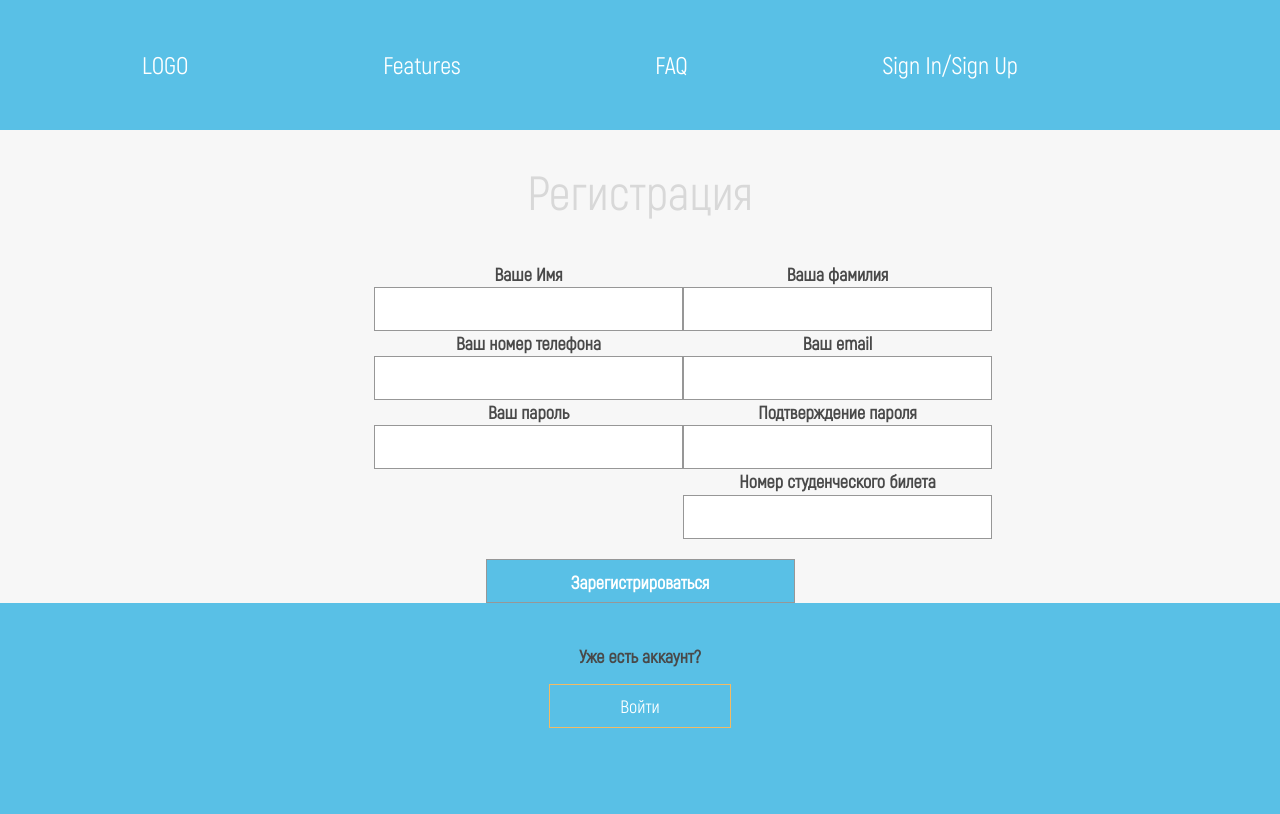
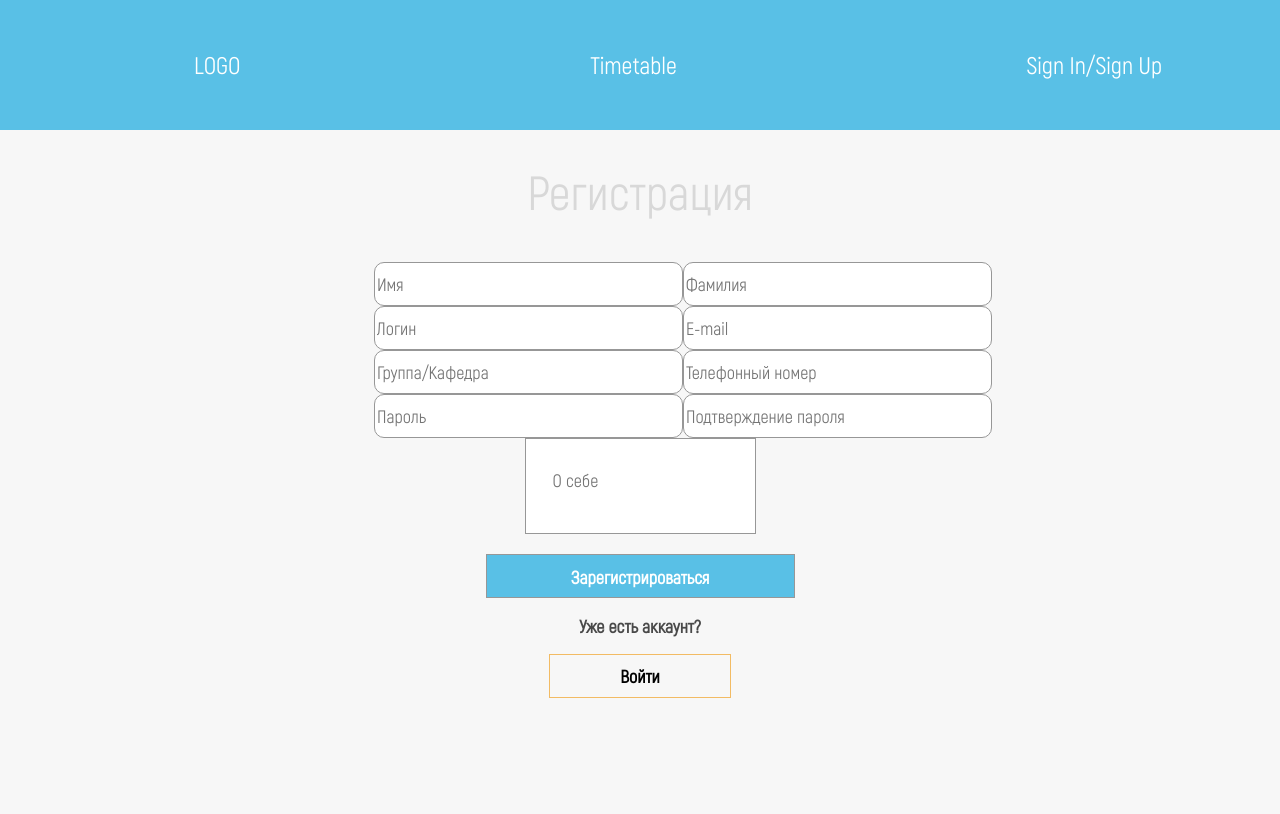
Before and after one commit to DevelopMIREACommunity/messenger_site, a PHP site: page /pages/register.html in a window 1280 px wide. After the commit the page ends 698 px from the top, so only its background shows below. Run offline with PHP 8.4, Linux system fonts and the light colour scheme; style sheets or scripts are compiled from the project's sources.

Commit message:
Переделанная страница регистрации + небольшие переделки

```diff
--- a/src/pages/messenger.html
+++ b/src/pages/messenger.html
@@ -30,10 +30,7 @@
                   <a href="#">LOGO</a>
                 </li>
                 <li class="menu__item">
-                  <a href="#">Features</a>
-                </li>
-                <li class="menu__item">
-                  <a href="#">FAQ</a>
+                  <a href="#">Timetable</a>
                 </li>
                 <li class="menu__item">
                   <a href="#">Sign In/Sign Up</a>
--- a/src/pages/register.html
+++ b/src/pages/register.html
@@ -29,10 +29,7 @@
                   <a href="#">LOGO</a>
                 </li>
                 <li class="menu__item">
-                  <a href="#">Features</a>
-                </li>
-                <li class="menu__item">
-                  <a href="#">FAQ</a>
+                  <a href="#">Timetable</a>
                 </li>
                 <li class="menu__item">
                   <a href="#">Sign In/Sign Up</a>
@@ -50,36 +47,44 @@
                 <div class="register__form-leftright">
                   <ul class="register__form-left">
                     <li>
-                      <p><strong>Ваше Имя</strong></p>
-                      <input id="register__form__item" type="text" class="register__form__item" name="name">
+                      <!-- <p><strong>Ваше Имя</strong></p> -->
+                      <input id="register__form__item" type="text" class="register__form__item" name="firstName" placeholder="Имя">
                     </li>
                     <li>
-                      <p><strong>Ваш номер телефона</strong></p>
-                      <input id="register__form__item" type="tel" class="register__form__item" name="phone">
+                      <!-- <p><strong>Номер студенческого билета</strong></p> -->
+                      <input id="register__form__item" type="text" class="register__form__item" name="login" placeholder="Логин">
                     </li>
                     <li>
-                      <p><strong>Ваш пароль</strong></p>
-                      <input id="register__form__item" type="password" class="register__form__item" name="password">
+                      <!-- <p><strong>Ваш пароль</strong></p> -->
+                      <input id="register__form__item" type="password" class="register__form__item" name="class" placeholder="Группа/Кафедра">
+                    </li>
+                    <li>
+                      <!-- <p><strong>Ваш пароль</strong></p> -->
+                      <input id="register__form__item" type="password" class="register__form__item" name="password" placeholder="Пароль">
                     </li>
                   </ul>
                   <ul class="register__form-right">
                     <li>
-                      <p><strong>Ваша фамилия</strong></p>
-                      <input id="register__form__item" type="text" class="register__form__item" name="lastname">
+                      <!-- <p><strong>Ваша фамилия</strong></p> -->
+                      <input id="register__form__item" type="text" class="register__form__item" name="lastName" placeholder="Фамилия">
                     </li>
                     <li>
-                      <p><strong>Ваш email</strong></p>
-                      <input id="register__form__item" type="email" class="register__form__item" name="email">
+                      <!-- <p><strong>Ваш email</strong></p> -->
+                      <input id="register__form__item" type="email" class="register__form__item" name="mail" placeholder="E-mail">
                     </li>
                     <li>
-                      <p><strong>Подтверждение пароля</strong></p>
-                      <input id="register__form__item" type="password" class="register__form__item" name="password_2">
+                      <!-- <p><strong>Ваш номер телефона</strong></p> -->
+                      <input id="register__form__item" type="tel" class="register__form__item" name="phone" placeholder="Телефонный номер">
                     </li>
                     <li>
-                      <p><strong>Номер студенческого билета</strong></p>
-                      <input id="register__form__item" type="text" class="register__form__item" name="student_number">
+                      <!-- <p><strong>Подтверждение пароля</strong></p> -->
+                      <input id="register__form__item" type="password" class="register__form__item" name="password_2" placeholder="Подтверждение пароля">
                     </li>
                   </ul>
+                </div>
+                <div class="register__form__textarea">
+                  <!-- <p><strong>О себе</strong></p> -->
+                  <textarea class="register__form__textarea__about" name="aboutMe" placeholder="О себе"></textarea>
                 </div>
                 <div class="register__form__submit">
                   <input id="register__form__sub" type="submit" name="enter" class="register__form__sub" value="Зарегистрироваться">
--- a/src/styles/base/_general.scss
+++ b/src/styles/base/_general.scss
@@ -24,6 +24,18 @@ body {
   -webkit-font-smoothing: antialiased;
   -moz-osx-font-smoothing: grayscale;
   background-color: #f7f7f7;
+}
+
+input{
+  outline: none;
+}
+
+textarea{
+  outline: none;
+}
+
+button{
+  outline: none;
 }
 
 *, *:before, *:after {
--- a/src/styles/blocks/base.scss
+++ b/src/styles/blocks/base.scss
@@ -12,6 +12,7 @@
 }
 
 .offer__block {
+	margin-left: 50px;
 	margin-top: 350px;
 	width: 60%;
 }
@@ -31,7 +32,12 @@
 	width: 40%;
 }
 
+.offer__img-block img{
+	margin-left: 50px;
+}
+
 .offer__img {
+	margin-left: 25px;
 	width: 300px;
 	margin: 150px auto;
 }
@@ -104,7 +110,7 @@
 
 /*----- footer -----*/
 
-.footer {
+.index_footer {
 	padding: 25px 75px;
 	background-color: #59C0E6;
 	-webkit-box-pack: justify;
@@ -113,14 +119,14 @@
 
 }
 
-.footer h3 {
+.index_footer h3 {
 	color: #fff;
 	font-weight: 700;
     font-size: 20px;
     margin-bottom: 10px;
 }
 
-.footer a {
+.index_footer a {
 	color: #fff;
 	margin-top: 5px;
 	font-weight: 500;
--- a/src/styles/blocks/header.scss
+++ b/src/styles/blocks/header.scss
@@ -1,7 +1,7 @@
 .menu{
 	display: flex;
 	justify-content: space-between;
-	padding: 48px 262px 48px 116px;
+	padding: 48px 118px 48px 168px;
 	background: #59C0E6;
 	color: white;
 
--- a/src/styles/blocks/register.scss
+++ b/src/styles/blocks/register.scss
@@ -30,8 +30,16 @@
 	width: 309px;
 	height: 44px;
 	border: 1px solid #979797;
-	border-radius: 0px;
+	border-radius: 10px;
+	font-size: 18px;
+    font-family: "Akrobat-Regular";
+    font-weight: 500;
 }
+
+.register__form-leftright ul li p{
+	text-align: left;
+}
+
 
 .register__form__sub{
 	border: 1px solid #979797;
@@ -48,7 +56,7 @@
 }
 
 .register__form__sub:hover{
-	border: 1px solid #979797;
+	/*border: 1px solid #979797;
 	background: white;
 	width: 309px;
 	height: 44px;
@@ -58,7 +66,31 @@
 	padding: 11px 20px;
 	font-weight: 700;
 	font-family: "Akrobat-Regular";
-	transition: all 1s;
+	transition: all 1s;*/
+	background: white;
+	color: #59C0E6;
+	font-weight: 700;
+	font-family: "Akrobat-Regular";
+	transition: all 1s
+}
+
+.register__form__textarea{
+	padding: 0 374px;
+}
+
+.register__form__textarea p {
+	text-align: left;
+}
+
+textarea{
+	padding: 30px 27px 20px 27px;
+}
+
+.register__form__textarea__about{
+	border: 1px solid #979797;
+	font-size: 18px;
+    font-family: "Akrobat-Regular";
+    font-weight: 500;
 }
 
 .register__form__submit{
```
Also changed, not shown: src/views/index.html (+2 -5 lines).
